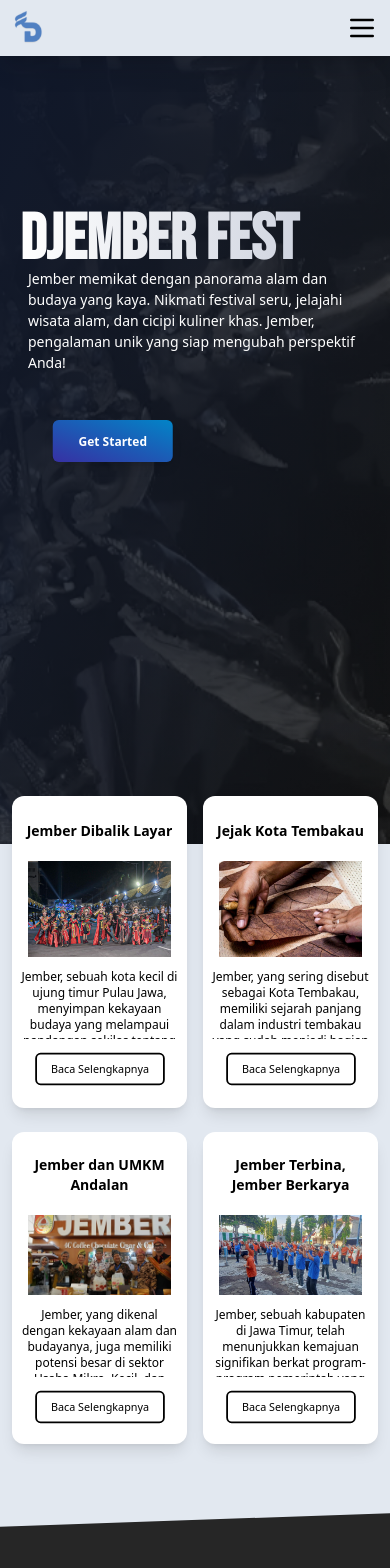
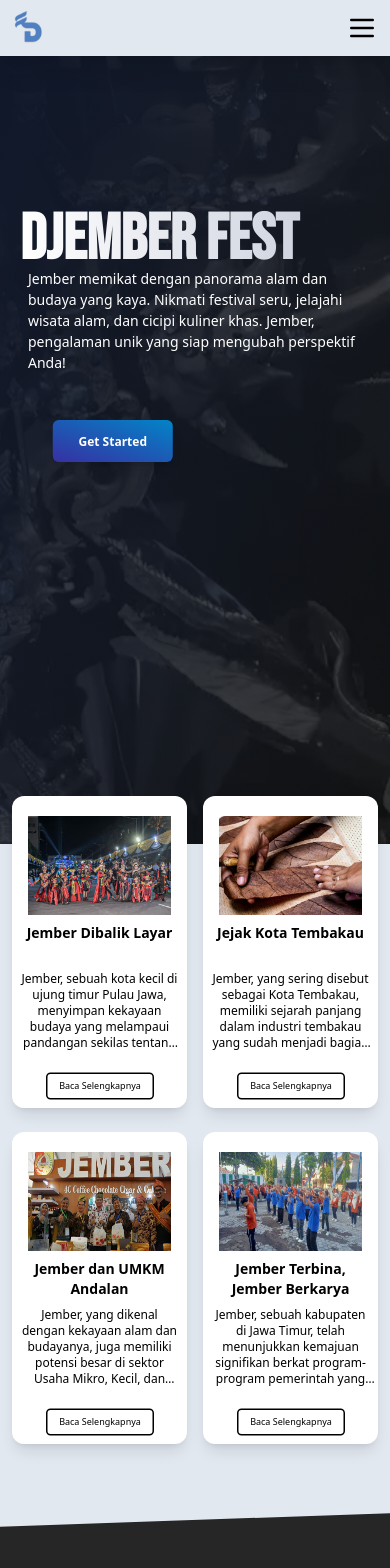
Before and after one commit to hanNajib/DJEMBER-FEST, a React (Vite) app: page / in a window 390 px wide. Shown: the top 1568 px of the page. Built offline with nearby package versions, Linux system fonts and the light colour scheme.

Commit message:
Contact & Card Adjustment

```diff
--- a/src/Kontak.jsx
+++ b/src/Kontak.jsx
@@ -90,13 +90,27 @@ function Kontak() {
         />
       </div>
 
-      {/* Form container */}
-      <div
-        className={`${
-          Open ? "h-full pt-3 max-h-full opacity-100 delay-500" : "hidden"
-        } overflow-hidden transition-all duration-500 w-full bg-slate-200 z-10 border-2 border-t-0 border-slate-800`}
-      >
+      {/* Flex container for Map and Form */}
+      <div className={`${
+        Open ? "flex flex-col md:flex-row gap-8 p-5 transition-all duration-500" : "hidden"
+      } w-full bg-slate-200 z-10 border-2 border-t-0 border-slate-800`}>
+
+        {/* Left column (Map) */}
+        <div className="w-full md:w-1/2 h-[400px] md:h-auto">
+        <iframe
+          src="https://www.google.com/maps/embed?pb=!1m18!1m12!1m3!1d505392.7721973261!2d113.32381358542044!3d-8.264818498235533!2m3!1f0!2f0!3f0!3m2!1i1024!2i768!4f13.1!3m3!1m2!1s0x2dd690a7abde8777%3A0xdeb6730c83a3dd2e!2sKabupaten%20Jember%2C%20Jawa%20Timur!5e0!3m2!1sid!2sid!4v1729341454559!5m2!1sid!2sid"          className="w-full h-full"
+          style={{ border: 0 }}
+          allowFullScreen="true"
+          loading="lazy"
+          referrerPolicy="no-referrer-when-downgrade"
+        ></iframe>
+
+        </div>
+
+        {/* Right column (Contact Form) */}
+        <div className="w-full md:w-1/2">
           <div className="p-5">
+            <h2 className="text-3xl font-bebas_neue text-slate-800 pb-5">Kritik dan saran dari anda sangat penting untuk perkembangan website kami.</h2>
             <form className="space-y-6" onSubmit={sendEmail}>
               {/* Input Nama */}
               <div className="relative">
@@ -105,7 +119,7 @@ function Kontak() {
                   id="nama"
                   value={formData.nama}
                   onChange={handleChange}
-                className="peer h-12 w-full text-neutral-900 border-b-2 border-slate-400 bg-transparent placeholder-transparent focus:outline-none focus:border-neutral-800 transition-all duration-500"
+                  className="peer h-12 w-full text-neutral-900 border-b-2 border-slate-400 bg-transparent placeholder-transparent focus:outline-none"
                   placeholder="Nama"
                   required
                 />
@@ -124,7 +138,7 @@ function Kontak() {
                   id="email"
                   value={formData.email}
                   onChange={handleChange}
-                className="peer h-12 w-full text-neutral-900 border-b-2 border-slate-400 bg-transparent placeholder-transparent focus:outline-none focus:border-neutral-800 transition-all duration-500"
+                  className="peer h-12 w-full text-neutral-900 border-b-2 border-slate-400 bg-transparent placeholder-transparent focus:outline-none"
                   placeholder="Email"
                   required
                 />
@@ -142,15 +156,15 @@ function Kontak() {
                   id="message"
                   value={formData.message}
                   onChange={handleChange}
-                className="peer h-32 w-full text-neutral-900 border-b-2 border-slate-400 bg-transparent placeholder-transparent focus:outline-none focus:border-neutral-800 transition-all duration-500"
+                  className="peer h-32 w-full text-neutral-900 border-b-2 border-slate-400 bg-transparent placeholder-transparent focus:outline-none"
                   placeholder="Message"
                   required
                 ></textarea>
                 <label
                   htmlFor="message"
-                className="absolute left-0 -top-3.5 text-neutral-700 text-sm peer-placeholder-shown:text-base peer-placeholder-shown:text-neutral-500 peer-placeholder-shown:top-2 transition-all duration-500"
+                  className="absolute left-0 -top-3.5 text-neutral-700 text-sm peer-placeholder-shown:text-base peer-placeholder-shown:text-neutral-500 peer-placeholder-shown:top-0 transition-all duration-500"
                 >
-                Message
+                  Pesan Anda
                 </label>
               </div>
 
@@ -166,6 +180,7 @@ function Kontak() {
             </form>
           </div>
         </div>
+      </div>
     </>
   );
 }
--- a/src/Kuliner.jsx
+++ b/src/Kuliner.jsx
@@ -29,7 +29,7 @@ export default function Kuliner() {
 
             <div className="flex justify-center items-center w-full h-full md:w-screen md:-bottom-64 absolute lg:relative lg:scale-90 lg:-translate-y-56 -bottom-36 right-1">
               <ReactCardFlip flipDirection="horizontal" isFlipped={isFlipped}>
-              <div className="md:w-[80vw] lg:w-[50vw] lg:h-full w-screen md:h-[90vh] h-[70vh] top-0 lg:top-24 md:-top-5 scale-90 lg:scale-90 md:scale-100 bg-slate-50 p-6 md:p-16 rounded-3xl shadow-lg relative flex flex-col">
+              <div className="md:w-[80vw] lg:w-[50vw] lg:h-full w-screen md:h-[90vh] h-full top-0 lg:top-24 md:-top-5 scale-90 lg:scale-90 md:scale-100 bg-slate-50 p-6 md:p-16 rounded-3xl shadow-lg relative flex flex-col">
               <h1 className="text-3xl md:text-5xl font-bold text-neutral-800 font-sans">
                     Tahukah Kamu?
                   </h1>
@@ -55,7 +55,7 @@ export default function Kuliner() {
                   </div>
                 </div>
 
-                <div className="md:w-[80vw] lg:w-[50vw] w-screen lg:h-full md:h-[90vh] h-[70vh] top-0 lg:top-24 md:-top-5 scale-90 lg:scale-90 md:scale-100 bg-slate-50 p-6 md:p-16 md:pb-10 rounded-3xl shadow-lg relative overflow-clip">
+                <div className="md:w-[80vw] lg:w-[50vw] w-screen lg:h-full md:h-[90vh] h-full top-0 lg:top-24 md:-top-5 scale-90 lg:scale-90 md:scale-100 bg-slate-50 p-6 md:p-16 md:pb-10 rounded-3xl shadow-lg relative overflow-clip">
                   <h1 className="text-3xl md:text-5xl font-bold text-neutral-800 font-sans">
                     Kuliner UMKM
                   </h1>
--- a/src/Makanan.jsx
+++ b/src/Makanan.jsx
@@ -1,4 +1,4 @@
-import React, { useState, useEffect } from 'react';
+import { useState, useEffect } from 'react';
 import Footer from './Footer';
 
 const SpecialDeals = () => {
--- a/src/components/Card.jsx
+++ b/src/components/Card.jsx
@@ -2,19 +2,20 @@ import PropTypes from 'prop-types';
 
 export default function Card({ img, judul, deskripsi, onClick }) {
     return (
-        <>
-            <div
-                className="w-[45vw] h-[80vw] md:w-[360px] md:h-[550px] rounded-xl bg-white flex justify-center flex-col gap-1 shadow-lg md:scale-95 md:hover:scale-100 transition ease-in duration-200">
-                <p className="text-sm md:text-2xl font-bold mb-2 p-2 text-center">{judul}</p>
-                <img src={img} alt="logo" className="px-4" />
-                <p className="text-xs md:text-base h-1/4 overflow-hidden mb-2 p-2 self-center text-center">{deskripsi}</p>
-                <button
-                    className="border-2 scale-90 md:scale-100 rounded-md border-[rgba(0,0,0)] w-36 mb-1 md:mb-5 text-xs md:text-sm self-center p-2"
-                    onClick={onClick}>
-                    Baca Selengkapnya
-                </button>
+        <div className="w-[45vw] h-[80vw] md:w-[360px] md:h-[550px] rounded-xl bg-white flex flex-col gap-1 shadow-lg md:scale-95 md:hover:scale-100 transition ease-in duration-200">
+            <img src={img} alt="logo" className="px-4 aspect-video mt-5" />
+            <p className="text-sm md:text-2xl font-bold text-center px-3 pt-1 md:pt-5 h-full max-h-10 md:max-h-20 align-middle">{judul}</p>
+            <div className="h-1/2 overflow-hidden">
+                <p className="text-xs md:text-base line-clamp-5 md:line-clamp-6 p-2 pb-0 self-center text-center">
+                    {deskripsi}
+                </p>
             </div>
-        </>
+            <button
+                className="border-2 scale-75 md:scale-100 rounded-md border-[rgba(0,0,0)] w-36 mb-1 md:mb-5 text-xs md:text-sm self-center p-2"
+                onClick={onClick}>
+                Baca Selengkapnya
+            </button>
+        </div>
     );
 }
 
```
Lines whose indentation alone changed are shown as unchanged.
